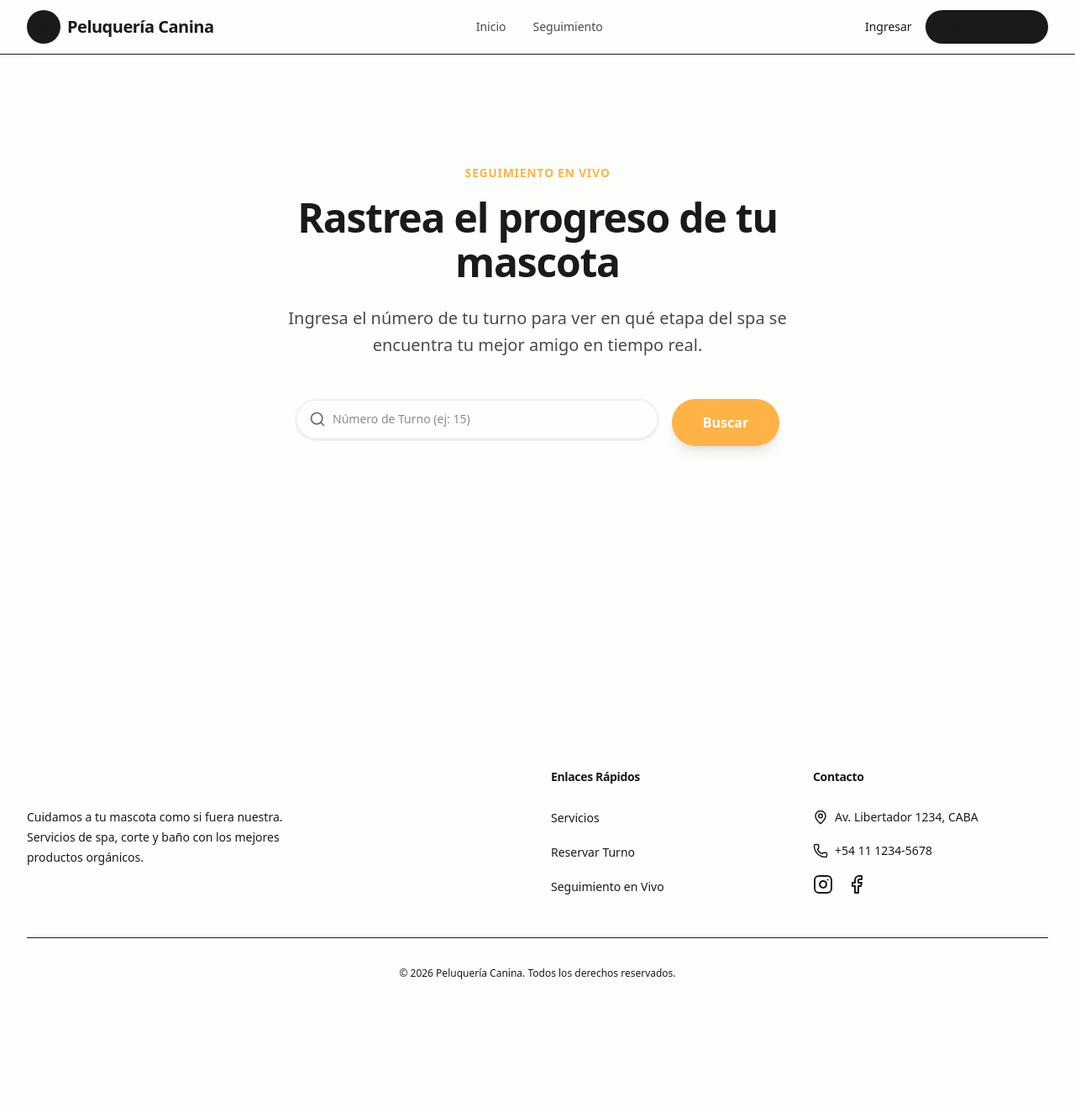
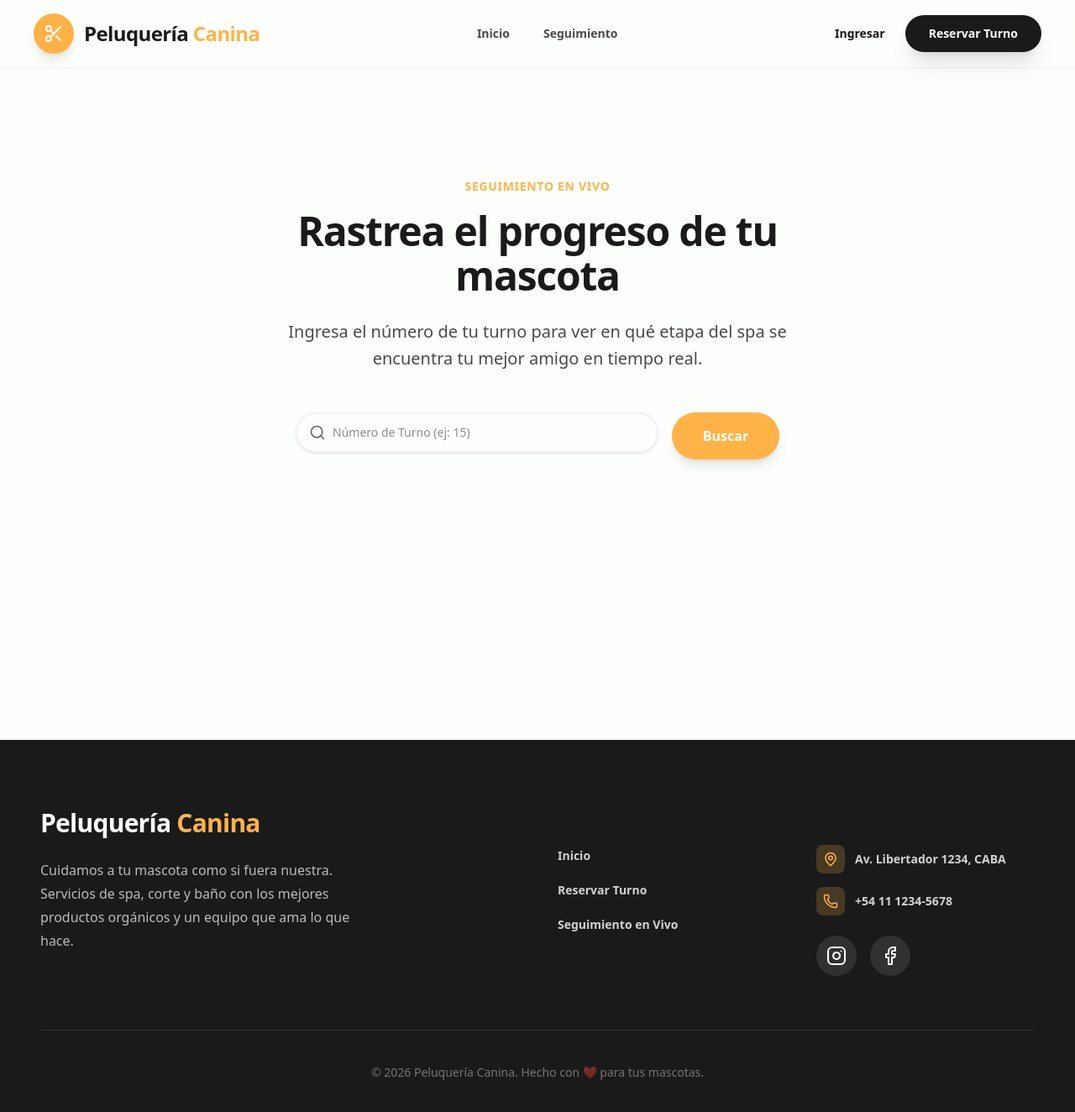
Before and after one commit to Eli1bamboo/pets, a Next.js app: page /tracking in a window 1280 px wide. Shown: the top 1324 px of the page at 84% size. Before the commit the page ends 1217 px from the top, so only its background shows below. Built offline with nearby package versions, Linux system fonts and the light colour scheme; no server answers.

Commit message:
bug: fix contrast and accessibility in navigation and footer

```diff
--- a/src/components/organisms/Footer.tsx
+++ b/src/components/organisms/Footer.tsx
@@ -3,31 +3,33 @@ import { Instagram, Facebook, MapPin, Phone } from "lucide-react";
 
 export default function Footer() {
     return (
-        <footer className="bg-brand-950 text-brand-300">
-            <div className="mx-auto max-w-7xl px-4 py-12 sm:px-6 lg:px-8">
-                <div className="grid grid-cols-1 gap-8 md:grid-cols-4">
+        <footer className="bg-brand-900 py-20 px-6 sm:px-8 lg:px-12 border-t border-brand-900/10">
+            <div className="mx-auto max-w-7xl">
+                <div className="grid grid-cols-1 gap-12 md:grid-cols-4">
                     <div className="md:col-span-2">
-                        <span className="text-2xl font-bold text-white tracking-tight">Peluquería Canina</span>
-                        <p className="mt-4 text-sm leading-6 max-w-xs">
-                            Cuidamos a tu mascota como si fuera nuestra. Servicios de spa, corte y baño con los mejores productos orgánicos.
+                        <span className="text-3xl font-black text-white tracking-tight">
+                            Peluquería <span className="text-primary-orange">Canina</span>
+                        </span>
+                        <p className="mt-6 text-base leading-7 max-w-sm text-white/70">
+                            Cuidamos a tu mascota como si fuera nuestra. Servicios de spa, corte y baño con los mejores productos orgánicos y un equipo que ama lo que hace.
                         </p>
                     </div>
 
                     <div>
-                        <h3 className="text-sm font-semibold leading-6 text-white">Enlaces Rápidos</h3>
+                        <h3 className="text-sm font-black uppercase tracking-widest text-white">Explorar</h3>
                         <ul role="list" className="mt-6 space-y-4">
                             <li>
-                                <Link href="/services" className="text-sm leading-6 hover:text-white transition-colors">
-                                    Servicios
+                                <Link href="/" className="text-sm font-bold leading-6 text-white/80 hover:text-primary-orange transition-colors">
+                                    Inicio
                                 </Link>
                             </li>
                             <li>
-                                <Link href="/booking" className="text-sm leading-6 hover:text-white transition-colors">
+                                <Link href="/booking" className="text-sm font-bold leading-6 text-white/80 hover:text-primary-orange transition-colors">
                                     Reservar Turno
                                 </Link>
                             </li>
                             <li>
-                                <Link href="/tracking" className="text-sm leading-6 hover:text-white transition-colors">
+                                <Link href="/tracking" className="text-sm font-bold leading-6 text-white/80 hover:text-primary-orange transition-colors">
                                     Seguimiento en Vivo
                                 </Link>
                             </li>
@@ -35,29 +37,35 @@ export default function Footer() {
                     </div>
 
                     <div>
-                        <h3 className="text-sm font-semibold leading-6 text-white">Contacto</h3>
+                        <h3 className="text-sm font-black uppercase tracking-widest text-white">Contacto</h3>
                         <ul role="list" className="mt-6 space-y-4">
-                            <li className="flex items-center gap-2 text-sm leading-6">
-                                <MapPin size={18} />
+                            <li className="flex items-center gap-3 text-sm font-bold leading-6 text-white/80">
+                                <div className="bg-primary-orange/20 p-2 rounded-lg text-primary-orange">
+                                    <MapPin size={18} />
+                                </div>
                                 <span>Av. Libertador 1234, CABA</span>
                             </li>
-                            <li className="flex items-center gap-2 text-sm leading-6">
-                                <Phone size={18} />
+                            <li className="flex items-center gap-3 text-sm font-bold leading-6 text-white/80">
+                                <div className="bg-primary-orange/20 p-2 rounded-lg text-primary-orange">
+                                    <Phone size={18} />
+                                </div>
                                 <span>+54 11 1234-5678</span>
                             </li>
-                            <li className="flex gap-4 mt-2">
-                                <a href="#" className="hover:text-white transition-colors">
+                            <li className="flex gap-4 mt-6">
+                                <a href="#" className="bg-white/10 p-3 rounded-2xl text-white hover:bg-primary-orange hover:text-white transition-all hover:-translate-y-1">
                                     <Instagram size={24} />
                                 </a>
-                                <a href="#" className="hover:text-white transition-colors">
+                                <a href="#" className="bg-white/10 p-3 rounded-2xl text-white hover:bg-primary-orange hover:text-white transition-all hover:-translate-y-1">
                                     <Facebook size={24} />
                                 </a>
                             </li>
                         </ul>
                     </div>
                 </div>
-                <div className="mt-12 border-t border-brand-800 pt-8 text-center text-xs leading-5">
-                    <p>&copy; {new Date().getFullYear()} Peluquería Canina. Todos los derechos reservados.</p>
+                <div className="mt-16 border-t border-white/10 pt-10 text-center">
+                    <p className="text-sm font-medium text-white/40">
+                        &copy; {new Date().getFullYear()} Peluquería Canina. Hecho con ❤️ para tus mascotas.
+                    </p>
                 </div>
             </div>
         </footer>
--- a/src/components/organisms/Header.tsx
+++ b/src/components/organisms/Header.tsx
@@ -10,47 +10,47 @@ export default function Header() {
     const { user, isAdmin, loading } = useAuth();
 
     return (
-        <header className="sticky top-0 z-50 w-full border-b border-brand-200 bg-brand-50/80 backdrop-blur-md">
-            <div className="mx-auto flex h-16 max-w-7xl items-center justify-between px-4 sm:px-6 lg:px-8">
-                <Link href="/" className="flex items-center gap-2">
-                    <div className="flex h-10 w-10 items-center justify-center rounded-full bg-brand-900 text-brand-50">
-                        <Scissors size={20} />
+        <header className="sticky top-0 z-50 w-full border-b border-brand-900/5 bg-background-cream/80 backdrop-blur-xl">
+            <div className="mx-auto flex h-20 max-w-7xl items-center justify-between px-6 sm:px-8 lg:px-10">
+                <Link href="/" className="flex items-center gap-3 group">
+                    <div className="flex h-12 w-12 items-center justify-center rounded-2xl bg-primary-orange text-white shadow-lg transition-transform group-hover:rotate-12 group-hover:scale-110 duration-300">
+                        <Scissors size={24} />
                     </div>
-                    <span className="text-xl font-bold tracking-tight text-brand-900">
-                        Peluquería Canina
+                    <span className="text-2xl font-black tracking-tight text-brand-900">
+                        Peluquería <span className="text-primary-orange">Canina</span>
                     </span>
                 </Link>
 
                 {/* Desktop Navigation */}
-                <nav className="hidden md:flex gap-8">
-                    <Link href="/" className="text-sm font-medium text-brand-700 hover:text-brand-900 transition-colors">
+                <nav className="hidden md:flex gap-10">
+                    <Link href="/" className="text-sm font-bold text-brand-700 hover:text-primary-orange transition-colors">
                         Inicio
                     </Link>
-                    <Link href="/tracking" className="text-sm font-medium text-brand-700 hover:text-brand-900 transition-colors">
+                    <Link href="/tracking" className="text-sm font-bold text-brand-700 hover:text-primary-orange transition-colors">
                         Seguimiento
                     </Link>
                     {isAdmin && (
-                        <Link href="/admin" className="text-sm font-medium text-brand-900 font-bold hover:text-brand-700 transition-colors flex items-center gap-1">
+                        <Link href="/admin" className="text-sm font-extrabold text-brand-900 hover:text-primary-orange transition-colors flex items-center gap-1.5">
                             Admin
                         </Link>
                     )}
                 </nav>
 
-                <div className="hidden md:flex items-center gap-4">
+                <div className="hidden md:flex items-center gap-6">
                     {loading ? (
-                        <div className="h-4 w-20 bg-brand-100 animate-pulse rounded"></div>
+                        <div className="h-5 w-24 bg-brand-900/5 animate-pulse rounded-full"></div>
                     ) : user ? (
-                        <Link href="/profile" className="text-sm font-medium text-brand-900 hover:underline">
+                        <Link href="/profile" className="text-sm font-bold text-brand-900 hover:text-primary-orange transition-colors underline-offset-4 hover:underline">
                             Mi Perfil
                         </Link>
                     ) : (
-                        <Link href="/login" className="text-sm font-medium text-brand-900 hover:underline">
+                        <Link href="/login" className="text-sm font-bold text-brand-900 hover:text-primary-orange transition-colors underline-offset-4 hover:underline">
                             Ingresar
                         </Link>
                     )}
                     <Link
                         href="/booking"
-                        className="rounded-full bg-brand-900 px-5 py-2.5 text-sm font-semibold text-brand-50 shadow-sm hover:bg-brand-800 focus-visible:outline focus-visible:outline-2 focus-visible:outline-offset-2 focus-visible:outline-brand-900 transition-all"
+                        className="rounded-full bg-brand-900 px-7 py-3 text-sm font-black text-white shadow-xl hover:bg-primary-orange transition-all hover:scale-105 active:scale-95"
                     >
                         Reservar Turno
                     </Link>
@@ -70,25 +70,18 @@ export default function Header() {
 
             {/* Mobile Navigation */}
             {isOpen && (
-                <div className="md:hidden border-b border-brand-200 bg-brand-50">
-                    <div className="space-y-1 px-4 pb-3 pt-2">
+                <div className="md:hidden border-b border-brand-900/5 bg-background-cream">
+                    <div className="space-y-1 px-4 pb-6 pt-2">
                         <Link
                             href="/"
-                            className="block rounded-md px-3 py-2 text-base font-medium text-brand-900 hover:bg-brand-100"
+                            className="block rounded-xl px-4 py-3 text-base font-bold text-brand-900 hover:bg-primary-orange/10 hover:text-primary-orange transition-all"
                             onClick={() => setIsOpen(false)}
                         >
                             Inicio
                         </Link>
                         <Link
-                            href="/services"
-                            className="block rounded-md px-3 py-2 text-base font-medium text-brand-700 hover:bg-brand-100 hover:text-brand-900"
-                            onClick={() => setIsOpen(false)}
-                        >
-                            Servicios
-                        </Link>
-                        <Link
                             href="/tracking"
-                            className="block rounded-md px-3 py-2 text-base font-medium text-brand-700 hover:bg-brand-100 hover:text-brand-900"
+                            className="block rounded-xl px-4 py-3 text-base font-bold text-brand-900 hover:bg-primary-orange/10 hover:text-primary-orange transition-all"
                             onClick={() => setIsOpen(false)}
                         >
                             Seguimiento
@@ -96,7 +89,7 @@ export default function Header() {
                         {isAdmin && (
                             <Link
                                 href="/admin"
-                                className="block rounded-md px-3 py-2 text-base font-bold text-brand-900 hover:bg-brand-100"
+                                className="block rounded-xl px-4 py-3 text-base font-black text-primary-orange hover:bg-primary-orange/10 transition-all"
                                 onClick={() => setIsOpen(false)}
                             >
                                 Admin (Gestión)
@@ -104,7 +97,7 @@ export default function Header() {
                         )}
                         <Link
                             href="/booking"
-                            className="block rounded-md px-3 py-2 text-base font-medium text-brand-900 hover:bg-brand-100"
+                            className="block rounded-xl px-4 py-3 text-base font-bold text-brand-900 hover:bg-primary-orange/10 hover:text-primary-orange transition-all"
                             onClick={() => setIsOpen(false)}
                         >
                             Reservar Turno
@@ -112,7 +105,7 @@ export default function Header() {
                         {user ? (
                             <Link
                                 href="/profile"
-                                className="block rounded-md px-3 py-2 text-base font-medium text-brand-700 hover:bg-brand-100 hover:text-brand-900"
+                                className="block rounded-xl px-4 py-3 text-base font-bold text-brand-900 hover:bg-primary-orange/10 hover:text-primary-orange transition-all"
                                 onClick={() => setIsOpen(false)}
                             >
                                 Mi Perfil
@@ -120,7 +113,7 @@ export default function Header() {
                         ) : (
                             <Link
                                 href="/login"
-                                className="block rounded-md px-3 py-2 text-base font-medium text-brand-700 hover:bg-brand-100 hover:text-brand-900"
+                                className="block rounded-xl px-4 py-3 text-base font-bold text-brand-900 hover:bg-primary-orange/10 hover:text-primary-orange transition-all"
                                 onClick={() => setIsOpen(false)}
                             >
                                 Ingresar
```
Also changed, not shown: src/components/organisms/StatusTracker.tsx (+30 -16 lines).
